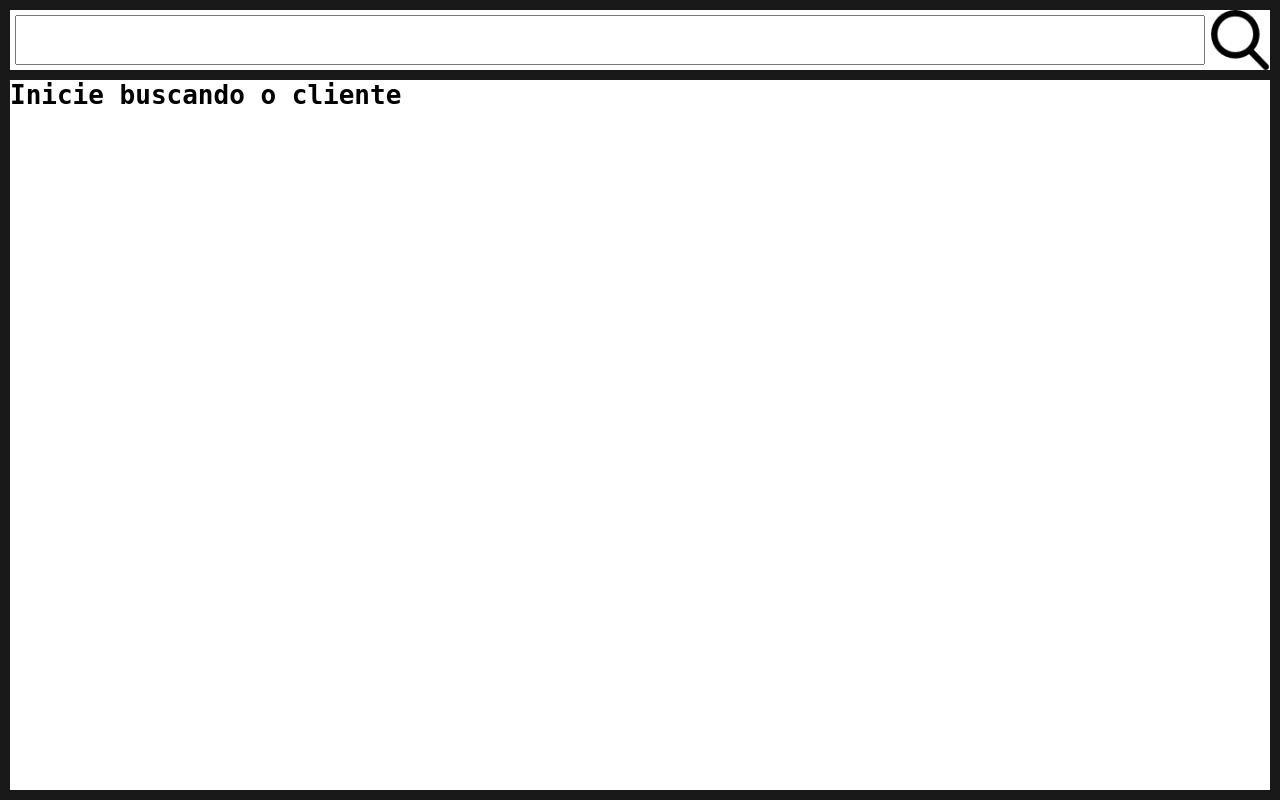
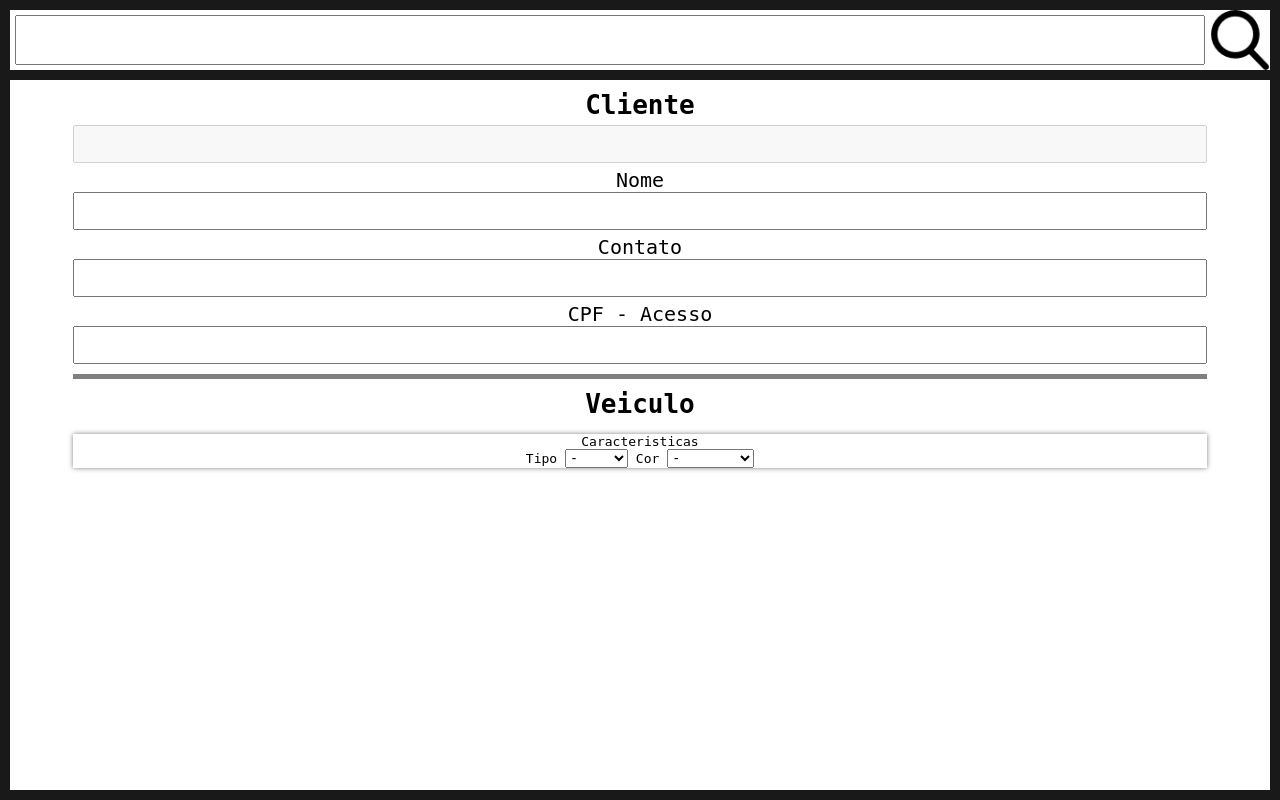
Before and after one commit to jr-roberto/Sistema-Oficina_Mecanica, a Flask app: page /servico in a window 1280 px wide. Run offline with Flask 2, Linux system fonts and the light colour scheme.

Commit message:
Melhorias adicionais

```diff
--- a/banco_dados/log_secao.csv
+++ b/banco_dados/log_secao.csv
@@ -1,6 +1,6 @@
 endereco_ip;inicio_sec;fim_secao
 1.1.1.1;20230326201153;20230326201653
 192.168.1.113;20230326203534;20230326204034
-127.0.0.1;20230406213729;20230406220729
+127.0.0.1;20230407170445;20230407173445
 192.168.1.3;20230329194608;20230329201608
-192.168.1.4;20230406220404;20230406223404
+192.168.1.4;20230407162617;20230407165617
--- a/templates/mobile/servico.html
+++ b/templates/mobile/servico.html
@@ -96,6 +96,57 @@ div.frameDados {
     margin-top: 10px;
 }
 
+div.frameDados > div.cliente {
+    position: relative;
+    width: 90%;
+    border-bottom: solid 5px grey;
+    padding: 10px 0;
+    left: 50%;
+    transform: translateX(-50%);
+    text-align: center;
+}
+
+div.frameDados > div.cliente > div.input {
+    width: 100%;
+    margin-top: 5px;
+}
+
+div.frameDados > div.cliente > div.input > input,
+div.frameDados > div.cliente > div.input > label {
+    width: 100%;
+    font-size: 20px;
+    padding: 5px;
+}
+
+div.frameDados > div.veiculo {
+    position: relative;
+    width: 90%;
+    padding: 10px 0;
+    left: 50%;
+    transform: translateX(-50%);
+    text-align: center;
+}
+
+div.frameDados > div.veiculo > div.tipo_veiculo {
+    box-shadow: 0 0 5px grey;
+}
+
+#imgVeiculo.vermelho {
+    filter: invert(27%) sepia(73%) saturate(7457%) hue-rotate(354deg) brightness(89%) contrast(127%);
+}
+
+#imgVeiculo.prata {
+    filter: invert(82%) sepia(7%) saturate(14%) hue-rotate(319deg) brightness(99%) contrast(78%);
+}
+
+#imgVeiculo.azul {
+    filter: invert(11%) sepia(99%) saturate(3978%) hue-rotate(243deg) brightness(112%) contrast(159%);
+}
+
+#imgVeiculo.verde {
+    filter: invert(25%) sepia(99%) saturate(1502%) hue-rotate(95deg) brightness(96%) contrast(107%);
+}
+
 
 </style>
 {% endblock %}
@@ -120,7 +171,58 @@ div.frameDados {
 
         <div class="frameDados">
 
-            <h1 id="respostaServidor">Inicie buscando o cliente</h1>
+            <div class="cliente">
+                <h1>Cliente</h1>
+
+                <div class="input">
+                    <input type="text" name="nome_completo" id="nome_completo" disabled>
+                </div>
+
+                <div class="input">
+                    <label for="nome_completo">Nome</label>
+                    <input type="text" name="nome_completo" id="nome_completo">
+                </div>
+
+                <div class="input">
+                    <label for="contato">Contato</label>
+                    <input type="text" name="contato" id="contato">
+                </div>
+
+                <div class="input">
+                    <label for="cpf">CPF - Acesso</label>
+                    <input type="text" name="cpf_acesso" id="cpf_acesso">
+                </div>
+
+            </div>
+
+            <div class="veiculo">
+                <h1>Veiculo</h1>
+                <img src="" alt="" id="imgVeiculo">
+
+                <div class="tipo_veiculo">
+                    <p>Caracteristicas</p>
+
+                    Tipo
+                    <select name="tipoVeiculo" id="tipoVeiculo">
+                        <option value="0">-</option>
+                        <option value="carro">Carro</option>
+                        <option value="moto">Moto</option>
+                    </select>
+
+                    Cor
+                    <select name="corVeiculo" id="corVeiculo">
+                        <option value="0">-</option>
+                        <option value="vermelho">Vermelho</option>
+                        <option value="prata">Prata</option>
+                        <option value="azul">Azul</option>
+                        <option value="verde">Verde</option>
+                    </select>
+
+
+                </div>
+
+            </div>
+
 
         </div>
 
@@ -143,6 +245,53 @@ div.frameDados {
 
     const btnBuscar = document.getElementById("btnBuscar");
     const respostaServidor = document.getElementById("respostaServidor");
+    const tipoVeiculo = document.getElementById("tipoVeiculo");
+    const corVeiculo = document.getElementById("corVeiculo");
+
+    tipoVeiculo.addEventListener("change",()=>{
+        let imgVeiculo = document.getElementById("imgVeiculo");
+
+        switch (tipoVeiculo.value) {
+            case 'moto':
+                imgVeiculo.src = "{{ url_for('static',filename='img/moto.png') }}";
+                break;
+
+            case 'carro':
+                imgVeiculo.src = "{{ url_for('static',filename='img/carro.png') }}";
+                break;
+
+            default:
+                imgVeiculo.src = "";
+                break;
+        }
+    })
+
+
+    corVeiculo.addEventListener("change",()=>{
+        let imgVeiculo = document.getElementById("imgVeiculo");
+
+        switch (corVeiculo.value) {
+            case 'vermelho':
+                imgVeiculo.setAttribute("class","vermelho");
+                break;
+
+            case 'prata':
+                imgVeiculo.setAttribute("class","prata");
+                break;
+
+            case 'azul':
+                imgVeiculo.setAttribute("class","azul");
+                break;
+
+            case 'verde':
+                imgVeiculo.setAttribute("class","verde");
+                break;
+
+            default:
+                imgVeiculo.setAttribute("class","");
+                break;
+        }
+    })
 
     function reqListener() {
         respostaServidor.innerHTML = this.responseText;
@@ -156,6 +305,7 @@ div.frameDados {
         req.send();
     }
 
+    /*
     btnBuscar.addEventListener("click",()=>{
         let cpd_digitado = document.getElementById("cpf_cliente").value;
 
@@ -164,6 +314,7 @@ div.frameDados {
         }
 
     })
+    */
 
 
 </script>
```
